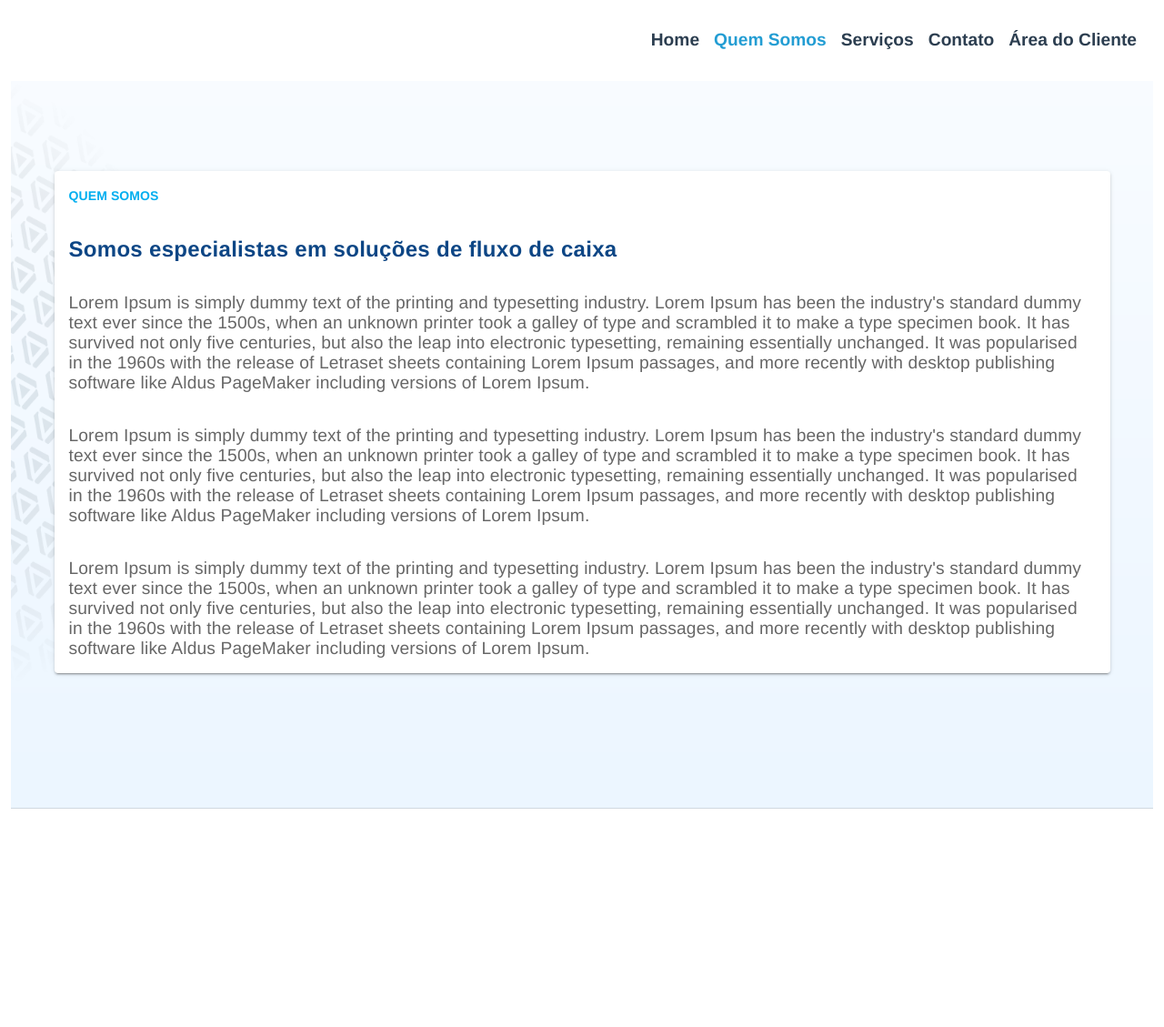
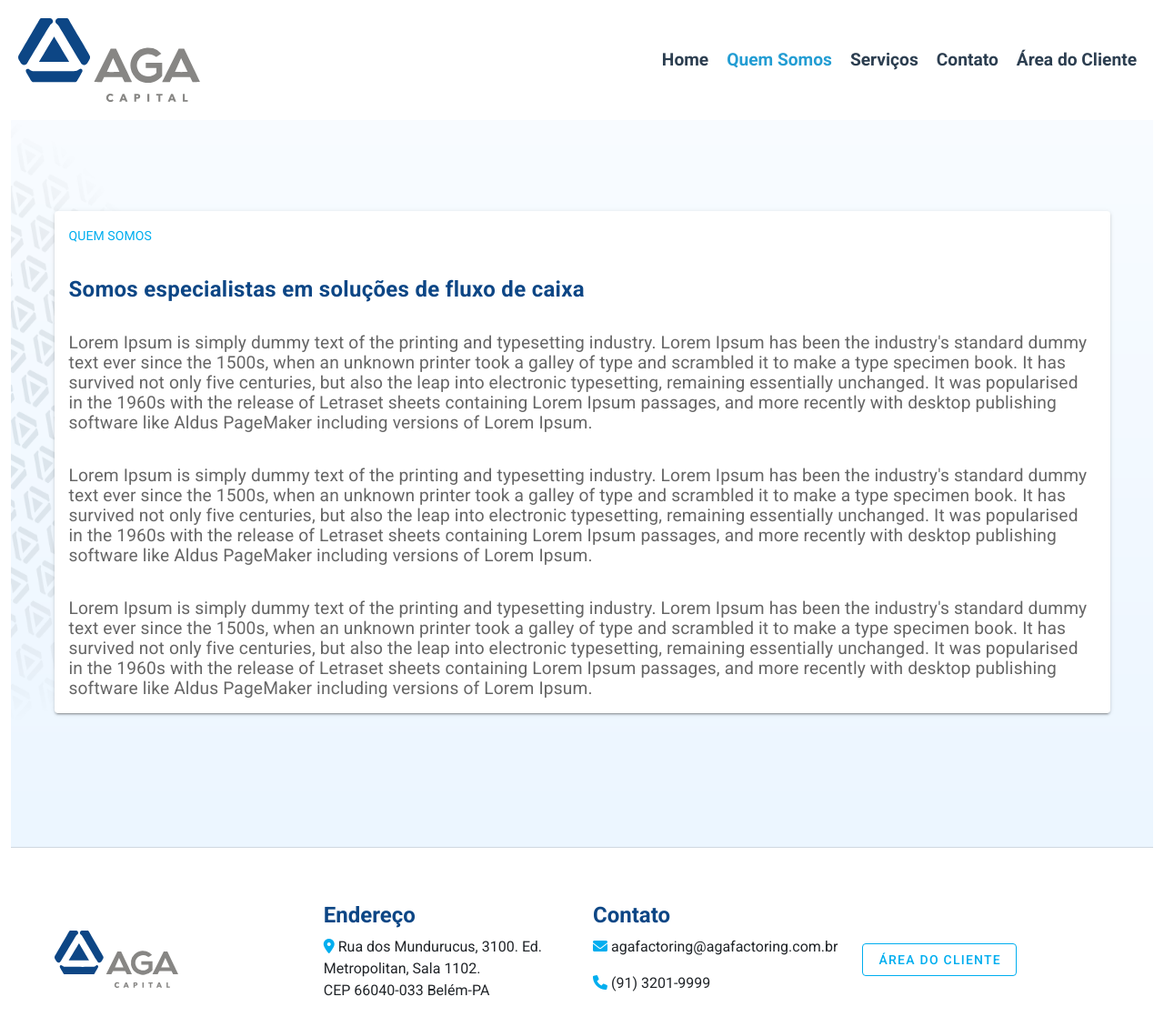
Before and after one commit to barretou/Aga-Projeto, a Vue app: page /quem-somos in a window 1280 px wide. Shown: the whole page at 91% size. Before the commit the page ends 901 px from the top, so only its background shows below. Built offline with nearby package versions, Linux system fonts and the light colour scheme.

Commit message:
footer e logo na navbar

```diff
--- a/public/index.html
+++ b/public/index.html
@@ -10,11 +10,11 @@
     <link rel="stylesheet" href="https://cdn.jsdelivr.net/npm/@mdi/font@latest/css/materialdesignicons.min.css">
     <!--Bootstrap CSS CDN-->
     <link href="https://cdn.jsdelivr.net/npm/bootstrap@5.0.2/dist/css/bootstrap.min.css" rel="stylesheet" integrity="sha384-EVSTQN3/azprG1Anm3QDgpJLIm9Nao0Yz1ztcQTwFspd3yD65VohhpuuCOmLASjC" crossorigin="anonymous">
+    <!--font Awesome CDN-->
+    <link rel="stylesheet" href="https://cdnjs.cloudflare.com/ajax/libs/font-awesome/6.0.0-beta3/css/all.min.css" integrity="sha512-Fo3rlrZj/k7ujTnHg4CGR2D7kSs0v4LLanw2qksYuRlEzO+tcaEPQogQ0KaoGN26/zrn20ImR1DfuLWnOo7aBA==" crossorigin="anonymous" referrerpolicy="no-referrer" />
   </head>
   <body>
-    <noscript>
-      <strong>We're sorry but <%= htmlWebpackPlugin.options.title %> doesn't work properly without JavaScript enabled. Please enable it to continue.</strong>
-    </noscript>
+
     <div id="app"></div>
     <!-- built files will be auto injected -->
   </body>
--- a/src/App.vue
+++ b/src/App.vue
@@ -2,15 +2,18 @@
   <div id="app">
     <Navbar/>
     <router-view/>
+    <Footer/>
   </div>
 </template>
 
 <script>
 import Navbar from './components/Navbar.vue'
+import Footer from './components/Footer.vue'
 export default {
   name: 'App',
   components: {
-    Navbar
+    Navbar,
+    Footer
   }
 }
 </script>
@@ -18,11 +21,9 @@ export default {
 <style>
 
 #app {
-  font-family: Avenir, Helvetica, Arial, sans-serif;
+  font-family: Roboto, Helvetica, Arial, sans-serif;
   -webkit-font-smoothing: antialiased;
   -moz-osx-font-smoothing: grayscale;
-  text-align: center;
-  color: #2c3e50;
 }
 
 body{
--- /dev/null
+++ b/src/components/ButtonClient.vue
@@ -0,0 +1,19 @@
+<template>
+    <div>
+        <v-btn class="ma-2 azul-title" outlined>
+        Área do Cliente
+        </v-btn>
+    </div>
+</template>
+
+<script>
+    export default {
+        name: "ButtonClient",
+    }
+</script>
+
+<style lang="css" scoped>
+    .azul-title {
+    color: #00aeef !important;
+    }
+</style>
--- a/src/components/Card.vue
+++ b/src/components/Card.vue
@@ -12,11 +12,12 @@
     <div class="row">
       <div class="col-lg-12 col-12 mb-5">
         <v-card elevation="5">
-          <v-card-subtitle class="fw-bold azul-title d-flex flex-start"
+          <v-card-subtitle class="azul-title d-flex flex-start"
             >QUEM SOMOS</v-card-subtitle
           >
-          <v-card-title class="fw-bold fs-4 dark-azul-title"
-            >Somos especialistas em soluções de fluxo de caixa</v-card-title
+          <v-card-title class="fs-4 dark-azul-title">
+            Somos especialistas em soluções de fluxo de caixa
+          </v-card-title
           >
           <v-card-text class="mt-3 text-start">
             Lorem Ipsum is simply dummy text of the printing and typesetting
@@ -70,6 +71,7 @@ export default {
 
 .dark-azul-title {
   color: #0d4685 !important;
+  font-weight: 600 !important;
 }
 
 .v-card__text {
--- /dev/null
+++ b/src/components/Footer.vue
@@ -0,0 +1,45 @@
+<template>
+    <div class="container-fluid">
+        <div class="container my-5">
+            <div class="row">
+                <div class="col-lg-3 col-12 d-flex justify-content-center justify-content-lg-start mb-4 mb-lg-0">
+                    <img class="w-50" src="../assets/logo-aga.svg" alt="">
+                </div>
+                <div class="col-lg-3 col-12 text-center text-lg-start">
+                    <h4 class="dark-azul-title">Endereço</h4>
+                    <p><i class="fas fa-map-marker-alt azul-title"></i> Rua dos Mundurucus, 3100. Ed. Metropolitan, Sala 1102. <br> CEP 66040-033 Belém-PA</p>
+                </div>
+                <div class="col-lg-3 col-12 text-center text-lg-start">
+                    <h4 class="dark-azul-title">Contato</h4>
+                    <p><i class="fas fa-envelope azul-title"></i> agafactoring@agafactoring.com.br</p>
+                    <p><i class="fas fa-phone azul-title"></i> (91) 3201-9999</p>
+                </div>
+                <div class="col-lg-3 col-12 d-flex justify-content-center justify-content-lg-start align-items-center mb-4 mb-lg-0">
+                    <ButtonClient/>
+                </div>
+            </div>
+        </div>
+    </div>
+</template>
+
+<script>
+import ButtonClient from './ButtonClient.vue'
+    export default {
+        name: 'Footer',
+        components: {
+            ButtonClient
+        }
+
+    }
+</script>
+
+<style lang="css" scoped>
+.dark-azul-title {
+    color: #0d4685 !important;
+    font-weight: 600 !important;
+}
+
+.azul-title {
+  color: #00aeef !important;
+}
+</style>
--- a/src/components/Navbar.vue
+++ b/src/components/Navbar.vue
@@ -1,10 +1,17 @@
 <template>
     <div id="nav">
+
+      <div>
+        <img src="../assets/logo-aga.svg" alt="">
+      </div>
+
+      <div class="nav-links">
         <router-link to="/">Home</router-link>
         <router-link  to="/quem-somos">Quem Somos</router-link>
         <router-link  to="/servicos">Serviços</router-link>
         <router-link  to="/contato">Contato</router-link>
         <router-link  to="/cliente">Área do Cliente</router-link>
+      </div>
     </div>
 </template>
 
@@ -17,13 +24,15 @@ export default {
 
 <style scoped>
 #nav {
-  padding: 30px;
+  padding: 20px;
   display: flex;
-  justify-content: flex-end;
+  justify-content: space-between;
+  align-items: center;
   gap: 1rem;
 }
 
-#nav a {
+.nav-links a{
+  padding: 10px;
   font-weight: bold;
   color: #2c3e50;
   font-size: 1.2rem;
@@ -40,6 +49,12 @@ export default {
     align-items: center;
     justify-content: center;
   }
+  .nav-links{
+    display: flex;
+    flex-direction: column;
+    align-items: center;
+    justify-content: center;
+  }
 }
 
 </style>
```
Also changed, not shown: src/assets/logo.png (deleted).
